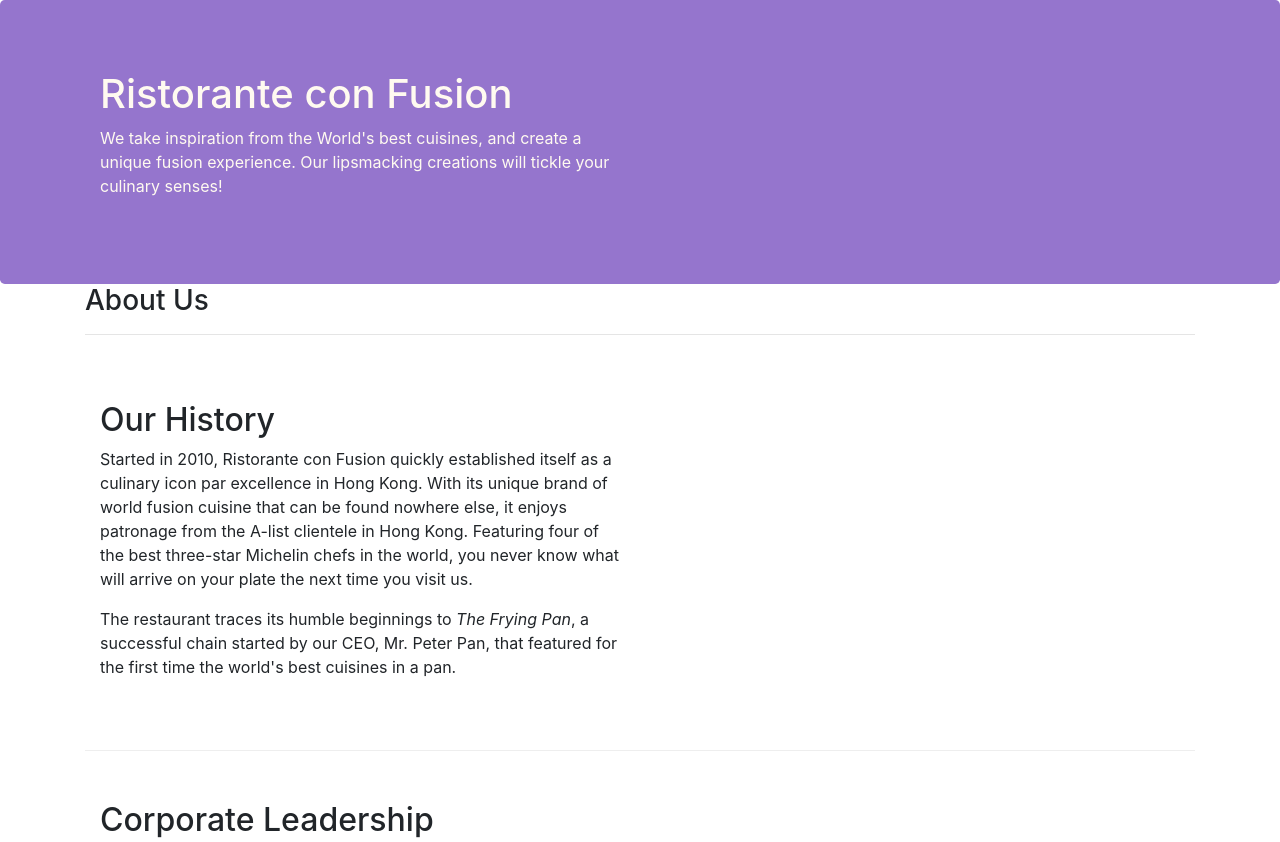
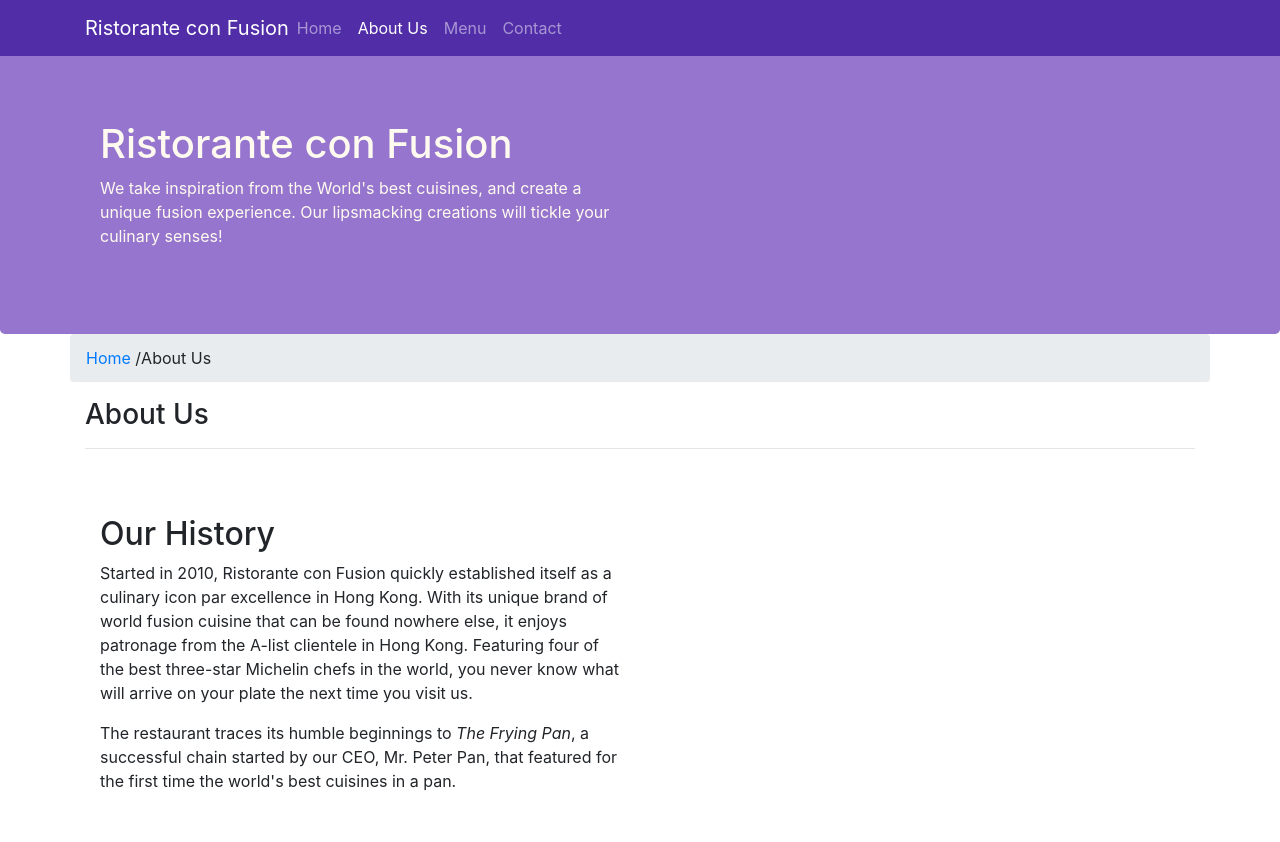
Before and after one commit to h-attari/Coursera-Bootstrap, a website: page aboutus.html in a window 1280 px wide. Shown: the top 842 px of the page. Drawn offline with nearby package versions, Linux system fonts and the light colour scheme.

Commit message:
Navbar and Breadcrumbs

```diff
--- a/aboutus.html
+++ b/aboutus.html
@@ -16,6 +16,23 @@
 
 <body>
 
+    <nav class="navbar navbar-dark navbar-expand-sm fixed-top">
+        <div class="container">
+            <button class="navbar-toggler" type="button" data-toggle="collapse" data-target="#Navbar">
+                <span class="navbar-toggler-icon"></span>
+            </button>
+            <a class="navbar-brand mr-auto" href="./index.html">Ristorante con Fusion</a>
+            <div class="collapse navbar-collapse" id="Navbar">
+                <ul class="navbar-nav mr-auto">
+                    <li class="nav-item"><a class="nav-link" href="./index.html">Home</a></li>
+                    <li class="nav-item active"><a class="nav-link" href="#">About Us</a></li>
+                    <li class="nav-item"><a class="nav-link" href="#">Menu</a></li>
+                    <li class="nav-item"><a class="nav-link" href="#">Contact</a></li>
+                </ul>
+            </div>
+        </div>
+    </nav>
+
     <header class="jumbotron">
         <div class="container">
             <div class="row row-header">
@@ -31,6 +48,10 @@
 
     <div class="container">
         <div class="row">
+            <ol class="col-12 breadcrumb">
+                <li class="breadcrumb-item"><a href="./index.html">Home</a> / </li>
+                <li class="breadcrunb-item active">About Us</li>
+            </ol>
             <div class="col-12">
                <h3>About Us</h3>
                <hr>
@@ -70,7 +91,7 @@
                 <div class="col-4 offset-1 col-sm-2">
                     <h5>Links</h5>
                     <ul class="list-unstyled">
-                        <li><a href="#">Home</a></li>
+                        <li><a href="./index.html">Home</a></li>
                         <li><a href="#">About</a></li>
                         <li><a href="#">Menu</a></li>
                         <li><a href="#">Contact</a></li>
--- a/css/styles.css
+++ b/css/styles.css
@@ -33,3 +33,14 @@ address
     margin:0px;
     color:#0f0f0f;
 }
+
+body
+{
+	padding: 50px 0px 0px 0px;
+	z-index: 0;
+}
+
+.navbar-dark
+{
+	background-color: #512DA8
+}
```
Also changed, not shown: index.html (+18 -1 lines).
